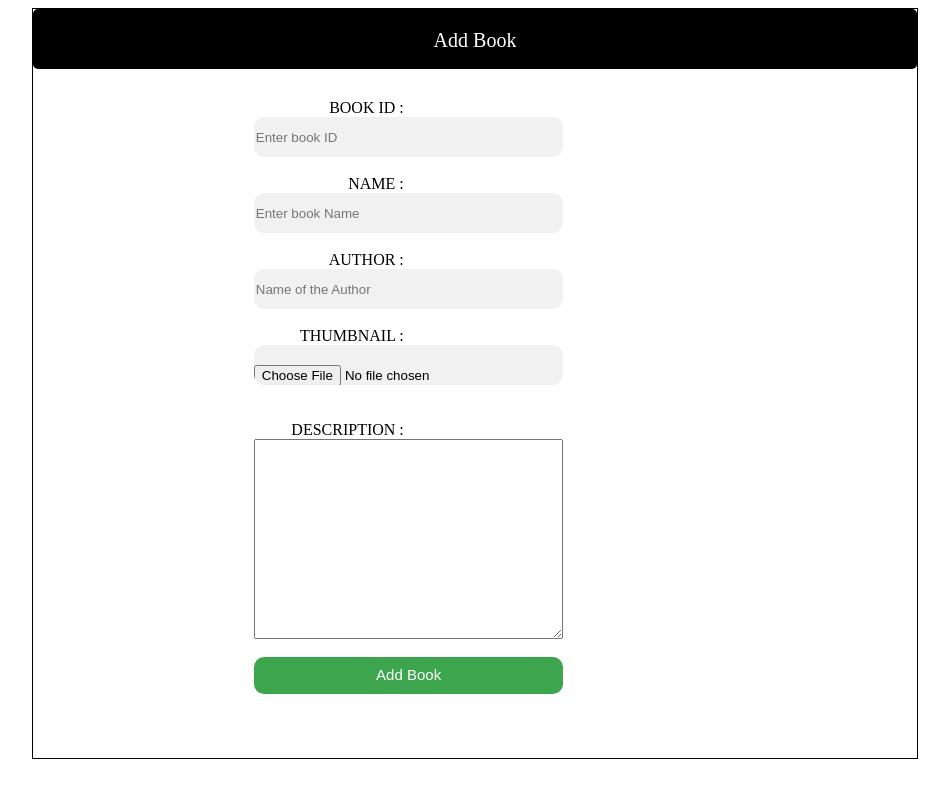
After one commit to sachin-em/library-management-sytem, a PHP site: page /addbook.php in a window 1280 px wide. The commit adds this page. Shown: the whole page, without its empty margins (165-1114 px from the left). Run offline with PHP 8.4, Linux system fonts and the light colour scheme.

Commit message:
Add files via upload

```diff
--- /dev/null
+++ b/addbook.php
@@ -0,0 +1,87 @@
+<html>
+
+<head>
+    <title> Student Registraton </title>
+
+    <link rel="stylesheet" href="style.css">
+
+    <script>
+        if (window.history.replaceState) {
+            window.history.replaceState(null, null, window.location.href);
+        }
+    </script>
+</head>
+
+<body>
+    <div class="parent">
+        <div class="header">Add Book</div>
+        <div class="child">
+            <form action="" method="post">
+                <div class="inp">
+                    <label>BOOK ID : </label>
+                    <input type="number" name="id" placeholder="Enter book ID" />
+                </div>
+                <br>
+                <div>
+                    <label>NAME : </label>
+                    <input type="text" name="name" placeholder="Enter book Name" />
+                </div>
+                <br>
+                <div>
+                    <label>AUTHOR : </label>
+                    <input type="text" name="author" placeholder="Name of the Author" />
+                </div>
+                <br>
+
+                <div class="inp">
+                    <label>THUMBNAIL : </label>
+                    <input type="file" name="file" required />
+                </div>
+                <br>
+                <br>
+                <div class="inp">
+                    <label>DESCRIPTION : </label>
+                    <textarea name="description" placeholder="Enter description" style="width: 70%; height:200px"> </textarea>
+                </div>
+                <br>
+                <div class="inp">
+                    <label></label>
+                    <input type="submit" name="submit" value="Add Book" id="submit">
+                </div>
+
+                <br>
+
+            </form>
+        </div>
+
+    </div>
+
+     <?php
+    include 'connection.php';
+
+    if ($_SERVER['REQUEST_METHOD'] === 'POST') {
+        if (isset($_POST['submit'])) {
+            $id = $_POST['id'];
+            $name = $_POST['name'];
+            $author = $_POST['author'];
+            $thumbnail = $_POST['file'];
+            $description = $_POST['description'];
+
+
+                $sql = "INSERT INTO books VALUES($id,'$name', '$author', '$thumbnail', '$description')";
+
+                $query = mysqli_query($conn, $sql);
+                if ($query) {
+                    echo "<script> alert('inserted successfully') </script>";
+                } else {
+                    echo mysqli_error($conn);
+                }
+        }
+    }
+
+
+    ?>
+
+</body>
+
+</html>
--- a/connection.php
+++ b/connection.php
@@ -4,11 +4,13 @@
     $password = "";
     $servername = "localhost";
 
-    $conn = mysqli_connect($servername, $username, $password);
+    $conn = mysqli_connect($servername, $username, $password, $database);
 
-    if($conn){
-        echo "<script> alert('Connected Successfully') </script>";
-    }else{
+    if(!$conn){
+
         echo "Failed" . " ".mysqli_connect_error();
     }
+    //echo "<script> alert('Connected Successfully') </script>";
+
+
 ?>
--- /dev/null
+++ b/style.css
@@ -0,0 +1,63 @@
+div.parent {
+    margin: auto;
+    border: 1px solid rgb(0, 0, 0);
+    width: 70%;
+    padding: auto;
+}
+
+div.child {
+    margin: auto;
+    width: 50%;
+    padding: 30px;
+}
+
+div.header {
+    position: relative;
+    padding-top: 20px;
+    text-align: center;
+    font-size: 20px;
+    color: white;
+    background-color: rgb(0, 0, 0);
+    border-radius: 5px;
+    height: 40px;
+    width: 100%;
+    padding: auto;
+}
+
+
+
+label {
+    display: inline-block;
+    width: 150px;
+    text-align: right;
+
+}
+
+input {
+    border-radius: 10px;
+    border: none;
+    background-color: rgb(240, 241, 240);
+    padding-top: 20px;
+    padding-bottom: 20px;
+    width: 70%;
+    height: 37px;
+}
+
+select {
+    border-radius: 10px;
+    border: none;
+    background-color: rgb(240, 241, 240);
+    width: 70%;
+    height: 37px;
+}
+
+input:hover {
+    border: 2px solid rgb(0, 0, 0);
+}
+
+#submit {
+    padding-top: 9px;
+    background-color: rgb(62, 165, 79);
+    color: white;
+    font-size: 15px;
+}
```
Also changed, not shown: adminLogin.php (added, +68 -0 lines), login.php (added, +68 -0 lines), studreg.php (+24 -69 lines).
